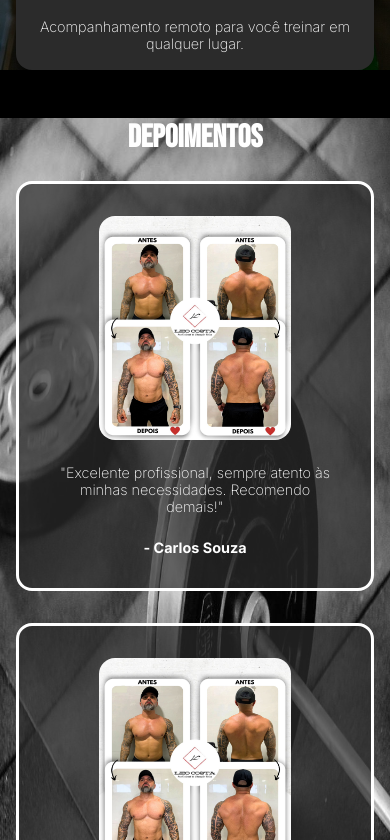
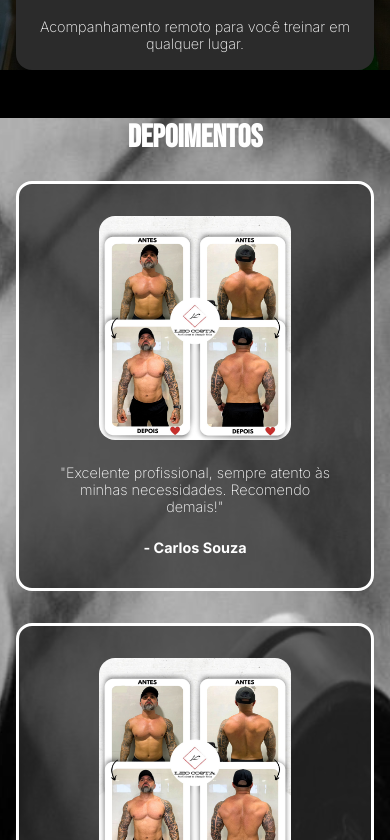
Before and after one commit to MateusMacielrj/projeto-leo, a React (Vite) app: page / in a window 390 px wide. Shown: the part 2264-3104 px from the top of the page. Built offline with nearby package versions, Linux system fonts and the light colour scheme.

Commit message:
feat: adiciona imagem de fundo fixa para mobile

```diff
--- a/src/Componentes/Depoimentos/depoimentos.css
+++ b/src/Componentes/Depoimentos/depoimentos.css
@@ -147,7 +147,7 @@ blockquote {
   background-size: cover;        /* Faz a imagem cobrir toda a tela */
   background-position: center;   /* Centraliza a imagem */
   background-repeat: no-repeat;  /* Impede que ela se repita */
-  background-attachment: fixed;  /* (opcional) Faz a imagem ficar fixa ao rolar */
+
   }
 
   .depoimentos h3 {
--- a/src/Componentes/Hero/hero.css
+++ b/src/Componentes/Hero/hero.css
@@ -51,7 +51,7 @@
   background-size: cover;        /* Faz a imagem cobrir toda a tela */
   background-position: center;   /* Centraliza a imagem */
   background-repeat: no-repeat;  /* Impede que ela se repita */
-  background-attachment: fixed;  /* (opcional) Faz a imagem ficar fixa ao rolar */
+
 
   }
 
--- a/src/Componentes/Servicos/servicos.css
+++ b/src/Componentes/Servicos/servicos.css
@@ -104,7 +104,7 @@
     background-size: cover;
     background-position: center;
     background-repeat: no-repeat;
-    background-attachment: fixed; /* Opcional */
+
 
   }
 }
```
